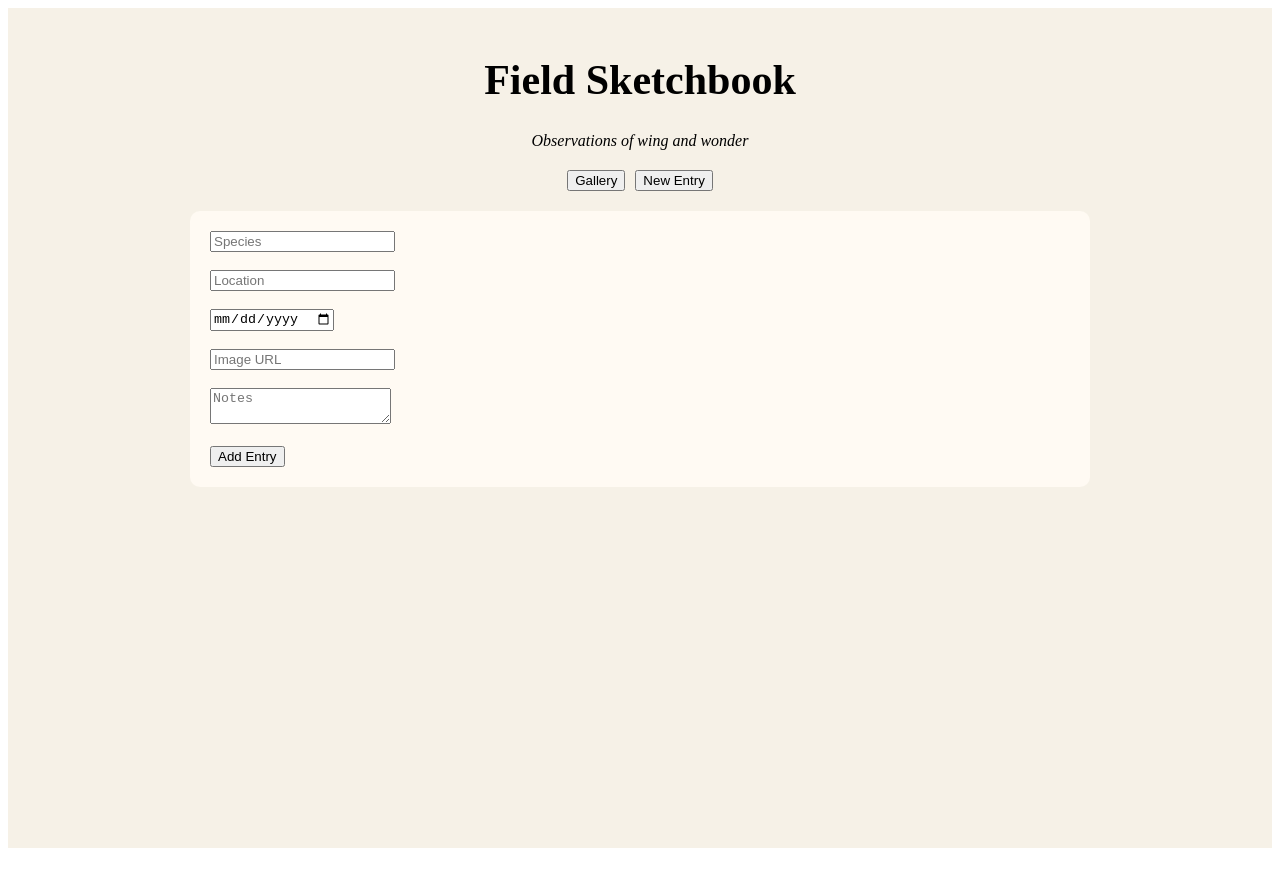
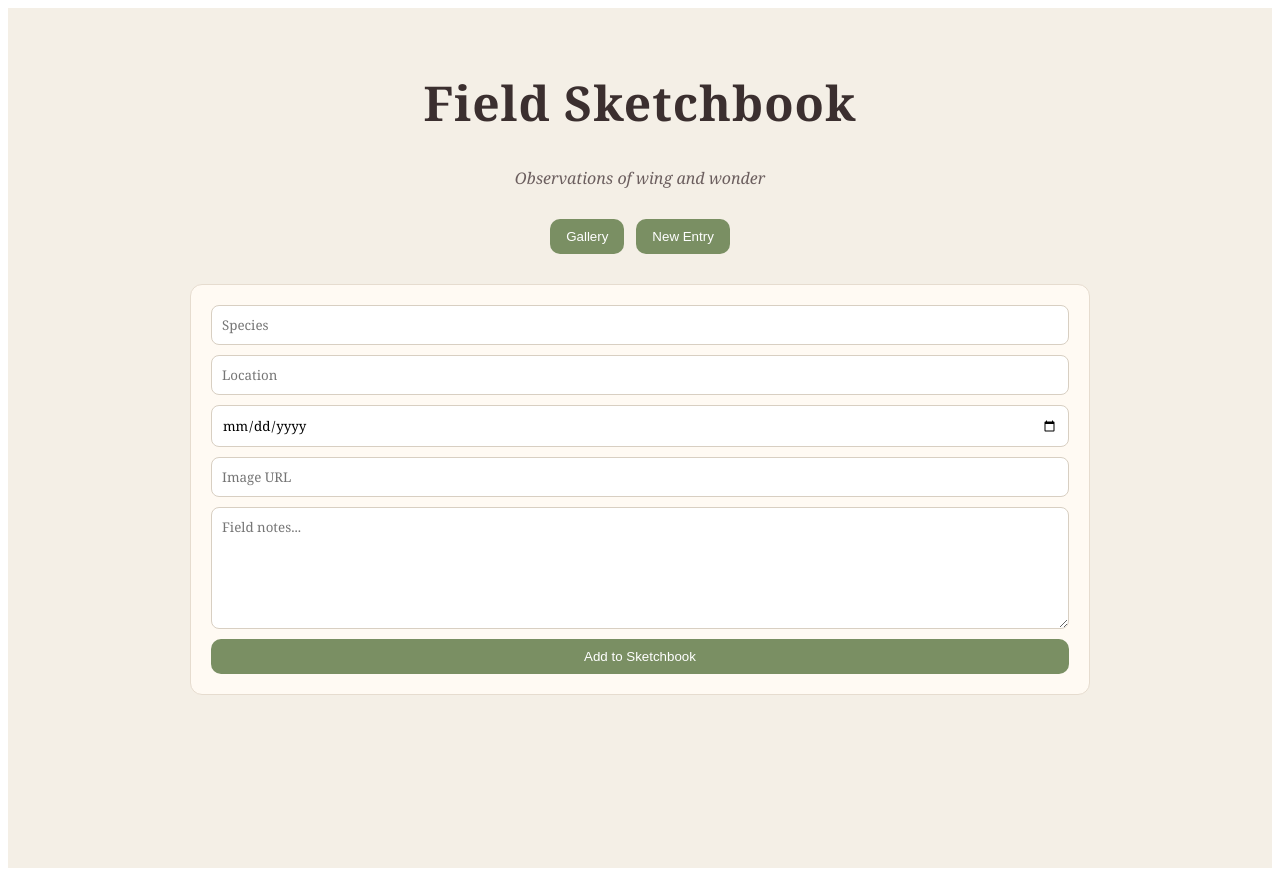
Before and after one commit to fordchandler1-create/Birding-Journal, a Next.js app: page / in a window 1280 px wide. Both pictures are taken after a click on the button "New Entry". Built offline with nearby package versions, Linux system fonts and the light colour scheme.

Commit message:
Update page.js

```diff
--- a/app/page.js
+++ b/app/page.js
@@ -32,13 +32,7 @@ export default function Page() {
   const addEntry = () => {
     if (!form.species) return;
     setEntries([{ ...form, id: Date.now() }, ...entries]);
-    setForm({
-      species: "",
-      location: "",
-      notes: "",
-      date: "",
-      image: "",
-    });
+    setForm({ species: "", location: "", notes: "", date: "", image: "" });
     setView("gallery");
   };
 
@@ -47,86 +41,97 @@ export default function Page() {
   };
 
   return (
-    <div style={{ background: "#f6f1e7", minHeight: "100vh", padding: 20, fontFamily: "serif" }}>
+    <div style={{
+      background: "#f4efe6",
+      minHeight: "100vh",
+      padding: 30,
+      fontFamily: "Georgia, serif",
+      color: "#3b2f2f"
+    }}>
+
       <div style={{ maxWidth: 900, margin: "0 auto" }}>
 
-        <h1 style={{ textAlign: "center", fontSize: 42 }}>Field Sketchbook</h1>
-        <p style={{ textAlign: "center", fontStyle: "italic" }}>
-          Observations of wing and wonder
-        </p>
-
-        <div style={{ display: "flex", justifyContent: "center", gap: 10, margin: 20 }}>
-          <button onClick={() => setView("gallery")}>Gallery</button>
-          <button onClick={() => setView("new")}>New Entry</button>
+        {/* Title */}
+        <div style={{ textAlign: "center", marginBottom: 30 }}>
+          <h1 style={{ fontSize: 48, letterSpacing: 1 }}>
+            Field Sketchbook
+          </h1>
+          <p style={{ fontStyle: "italic", color: "#6b5e5e" }}>
+            Observations of wing and wonder
+          </p>
         </div>
 
+        {/* Navigation */}
+        <div style={{ display: "flex", justifyContent: "center", gap: 12, marginBottom: 30 }}>
+          <button onClick={() => setView("gallery")} style={btnStyle}>Gallery</button>
+          <button onClick={() => setView("new")} style={btnStyle}>New Entry</button>
+        </div>
+
+        {/* Gallery */}
         {view === "gallery" && (
           <div style={{
             display: "grid",
-            gridTemplateColumns: "repeat(auto-fill, minmax(200px,1fr))",
-            gap: 20
+            gridTemplateColumns: "repeat(auto-fill, minmax(220px,1fr))",
+            gap: 24
           }}>
+
             {entries.length === 0 && (
-              <p style={{ gridColumn: "1/-1", textAlign: "center" }}>
-                Your sketchbook is empty…
+              <p style={{ gridColumn: "1/-1", textAlign: "center", fontStyle: "italic" }}>
+                Your sketchbook is empty… begin with your first bird.
               </p>
             )}
 
             {entries.map((entry) => (
-              <div key={entry.id} style={{ background: "#fffaf3", padding: 10, borderRadius: 10 }}>
+              <div key={entry.id} style={cardStyle}>
+
                 {entry.image && (
                   <img
                     src={entry.image}
                     alt={entry.species}
-                    style={{ width: "100%", height: 140, objectFit: "cover", borderRadius: 6 }}
+                    style={{
+                      width: "100%",
+                      height: 150,
+                      objectFit: "cover",
+                      borderRadius: 8,
+                      marginBottom: 10
+                    }}
                   />
                 )}
-                <h3 style={{ fontStyle: "italic" }}>{entry.species}</h3>
-                <p style={{ fontSize: 12 }}>{entry.location}</p>
-                <button onClick={() => deleteEntry(entry.id)}>Remove</button>
+
+                <h3 style={{ fontStyle: "italic", marginBottom: 4 }}>
+                  {entry.species}
+                </h3>
+
+                <p style={{ fontSize: 12, color: "#6b5e5e" }}>
+                  {entry.location}
+                </p>
+
+                <p style={{ fontSize: 12 }}>{entry.date}</p>
+
+                <button onClick={() => deleteEntry(entry.id)} style={deleteBtn}>
+                  Remove
+                </button>
+
               </div>
             ))}
           </div>
         )}
 
+        {/* New Entry */}
         {view === "new" && (
-          <div style={{ background: "#fffaf3", padding: 20, borderRadius: 10 }}>
-            <input
-              name="species"
-              placeholder="Species"
-              value={form.species}
-              onChange={handleChange}
-            /><br /><br />
+          <div style={formStyle}>
 
-            <input
-              name="location"
-              placeholder="Location"
-              value={form.location}
-              onChange={handleChange}
-            /><br /><br />
+            <input name="species" placeholder="Species" value={form.species} onChange={handleChange} style={inputStyle} />
+            <input name="location" placeholder="Location" value={form.location} onChange={handleChange} style={inputStyle} />
+            <input type="date" name="date" value={form.date} onChange={handleChange} style={inputStyle} />
+            <input name="image" placeholder="Image URL" value={form.image} onChange={handleChange} style={inputStyle} />
 
-            <input
-              type="date"
-              name="date"
-              value={form.date}
-              onChange={handleChange}
-            /><br /><br />
+            <textarea name="notes" placeholder="Field notes..." value={form.notes} onChange={handleChange} style={{ ...inputStyle, height: 100 }} />
 
-            <input
-              name="image"
-              placeholder="Image URL"
-              value={form.image}
-              onChange={handleChange}
-            /><br /><br />
+            <button onClick={addEntry} style={btnStyle}>
+              Add to Sketchbook
+            </button>
 
-            <textarea
-              name="notes"
-              placeholder="Notes"
-              value={form.notes}
-              onChange={handleChange}
-            /><br /><br />
-
-            <button onClick={addEntry}>Add Entry</button>
           </div>
         )}
 
@@ -134,3 +139,47 @@ export default function Page() {
     </div>
   );
 }
+
+/* Styles */
+
+const cardStyle = {
+  background: "#fffaf3",
+  padding: 14,
+  borderRadius: 12,
+  boxShadow: "0 4px 10px rgba(0,0,0,0.05)",
+  border: "1px solid #e6dccf"
+};
+
+const formStyle = {
+  background: "#fffaf3",
+  padding: 20,
+  borderRadius: 12,
+  display: "flex",
+  flexDirection: "column",
+  gap: 10,
+  border: "1px solid #e6dccf"
+};
+
+const inputStyle = {
+  padding: 10,
+  borderRadius: 8,
+  border: "1px solid #d8cfc2",
+  fontFamily: "inherit"
+};
+
+const btnStyle = {
+  padding: "10px 16px",
+  borderRadius: 10,
+  border: "none",
+  background: "#7a8f63",
+  color: "white",
+  cursor: "pointer"
+};
+
+const deleteBtn = {
+  marginTop: 8,
+  background: "transparent",
+  border: "none",
+  color: "#a44",
+  cursor: "pointer"
+};
```
